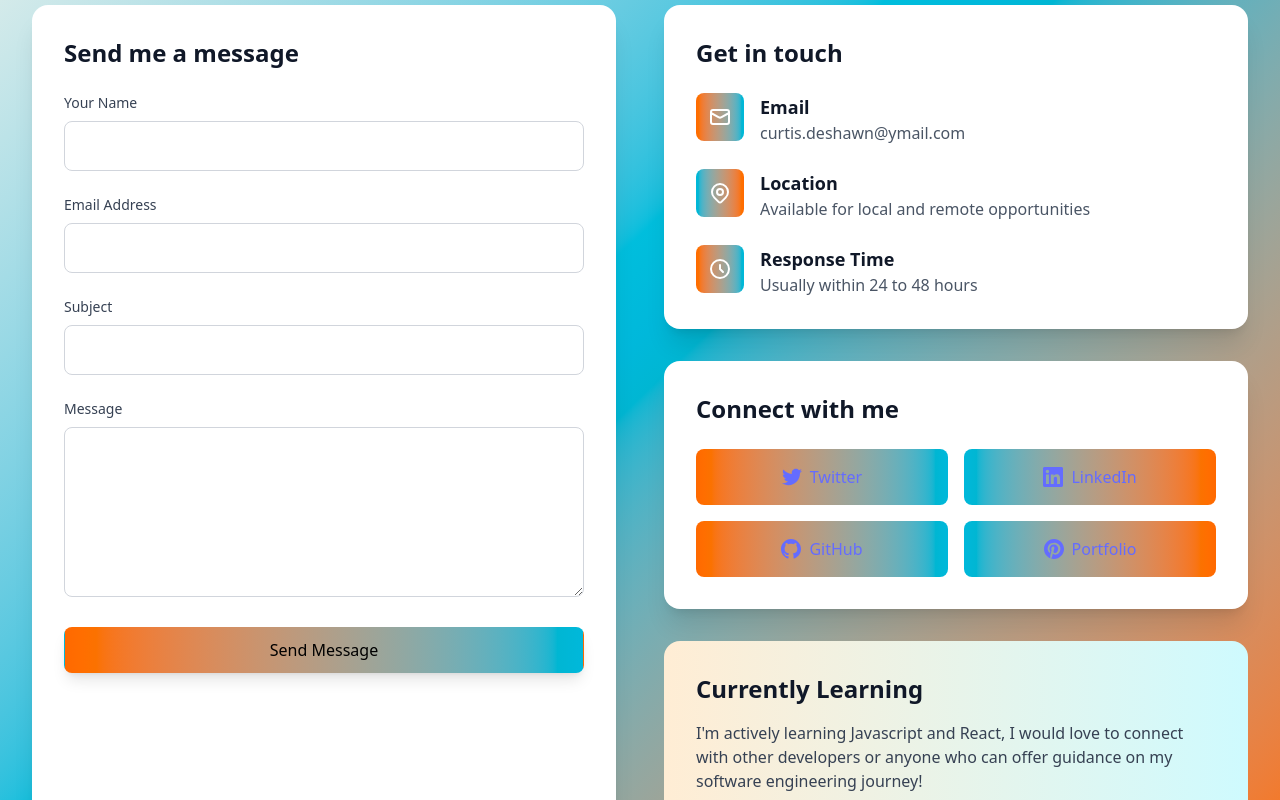
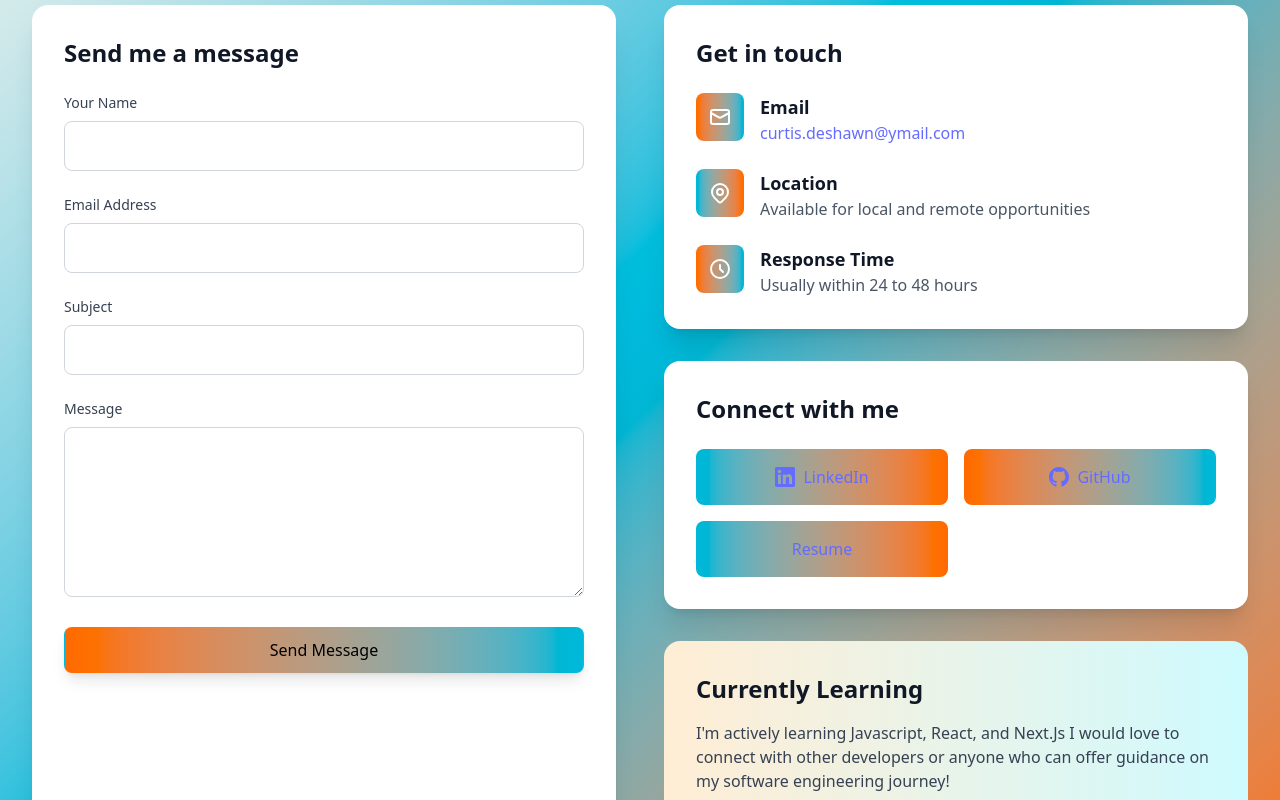
Before and after one commit to DefinitiveTechX23/Deshawn_C_Portfolio, a React (Vite) app in the folder frontend/: page /contact in a window 1280 px wide. Shown: the part 340-1140 px from the top of the page. Built offline with nearby package versions, Linux system fonts and the light colour scheme.

Commit message:
Update portfolio pages and add resume + image

```diff
--- a/frontend/src/pages/AboutPage.jsx
+++ b/frontend/src/pages/AboutPage.jsx
@@ -21,7 +21,7 @@ export default function AboutPage() {
           <div className="relative">
             <div className="bg-gradient-to-br from-orange-400 to-cyan-400 rounded-2xl p-1">
               <img
-                src="/images/deshawn-profile-pic.png"
+                src="images\Deshawn photo Glasses in the forest.png"
                 alt="Deshawn Curtis - Web Developer"
                 className="w-full max-h-[1000px] object-cover rounded-xl"
               />
@@ -41,6 +41,7 @@ export default function AboutPage() {
   { name: "CSS", level: "Intermediate", color: "from-cyan-400 to-cyan-600" },
   { name: "JavaScript", level: "Learning", color: "from-orange-500 to-cyan-500" },
   { name: "React", level: "Beginner", color: "from-cyan-500 to-orange-500" },
+  { name: "Next.js", level: "Beginner", color: "from-orange-500 to-cyan-500" }
 ].map((skill, index) => (
             <div
               key={index}
@@ -83,6 +84,12 @@ export default function AboutPage() {
               phase: "Modern Development",
               title: "React Framework",
               description: "Recently began learning React to build modern, component-based user interfaces.",
+              status: "Learning",
+            },
+            {
+              phase: "Modern Development",
+              title: "Next.js",
+              description: "Currently learning Next.js to strengthen my React foundation and gain experience building production-ready, full-stack applications with server-side rendering and SEO optimization.",
               status: "Learning",
             },
             {
@@ -132,6 +139,11 @@ export default function AboutPage() {
         icon: "⚛️",
       },
       {
+        title: "Master Next.js",
+        description: "Gain expertise in Next.js to build fast, scalable, and SEO-friendly full-stack applications.",
+        icon: "🌐",
+      },
+      {
         title: "Build and Create Projects",
         description: "Create a portfolio of diverse projects that showcase my growing skills and creativity.",
         icon: "🚀",
@@ -143,7 +155,10 @@ export default function AboutPage() {
         icon: "✊🏿",
       },
     ].map((goal, index) => (
-            <div key={index} className="bg-white rounded-xl p-6 shadow-lg hover:shadow-xl transition-shadow">
+      <div
+        key={index}
+        className="bg-white rounded-xl p-6 shadow-lg hover:shadow-xl transition-shadow"
+      >
         <div className="text-4xl mb-4">{goal.icon}</div>
         <h3 className="text-xl font-semibold mb-3">{goal.title}</h3>
         <p className="text-gray-600">{goal.description}</p>
--- a/frontend/src/pages/ContactPage.jsx
+++ b/frontend/src/pages/ContactPage.jsx
@@ -132,7 +132,12 @@ export default function ContactPage() {
                   </div>
                   <div>
                     <h3 className="text-lg font-semibold text-gray-900">Email</h3>
-                    <p className="text-gray-600">curtis.deshawn@ymail.com</p>
+                    <a
+                      href="mailto:curtis.deshawn@ymail.com"
+                      className="text-blue-600 hover:underline"
+                    >
+                      curtis.deshawn@ymail.com
+                    </a>
                   </div>
                 </div>
 
@@ -182,18 +187,10 @@ export default function ContactPage() {
             <div className="bg-white rounded-2xl shadow-xl p-8">
               <h2 className="text-2xl font-bold text-gray-900 mb-6">Connect with me</h2>
               <div className="grid grid-cols-2 gap-4">
-                <a
-                  href="#"
-                  className="flex items-center justify-center space-x-2 bg-gradient-to-r from-orange-500 to-cyan-500 text-white p-4 rounded-lg hover:from-orange-600 hover:to-cyan-600 transition-all duration-300"
-                >
-                  <svg className="w-5 h-5" fill="currentColor" viewBox="0 0 24 24">
-                    <path d="M24 4.557c-.883.392-1.832.656-2.828.775 1.017-.609 1.798-1.574 2.165-2.724-.951.564-2.005.974-3.127 1.195-.897-.957-2.178-1.555-3.594-1.555-3.179 0-5.515 2.966-4.797 6.045-4.091-.205-7.719-2.165-10.148-5.144-1.29 2.213-.669 5.108 1.523 6.574-.806-.026-1.566-.247-2.229-.616-.054 2.281 1.581 4.415 3.949 4.89-.693.188-1.452.232-2.224.084.626 1.956 2.444 3.379 4.6 3.419-2.07 1.623-4.678 2.348-7.29 2.04 2.179 1.397 4.768 2.212 7.548 2.212 9.142 0 14.307-7.721 13.995-14.646.962-.695 1.797-1.562 2.457-2.549z" />
-                  </svg>
-                  <span>Twitter</span>
-                </a>
+
 
                 <a
-                  href="#"
+                  href="https://www.linkedin.com/in/deshawn-c"
                   className="flex items-center justify-center space-x-2 bg-gradient-to-r from-cyan-500 to-orange-500 text-white p-4 rounded-lg hover:from-cyan-600 hover:to-orange-600 transition-all duration-300"
                 >
                   <svg className="w-5 h-5" fill="currentColor" viewBox="0 0 24 24">
@@ -203,7 +200,7 @@ export default function ContactPage() {
                 </a>
 
                 <a
-                  href="#"
+                  href="https://github.com/DefinitiveTechX23"
                   className="flex items-center justify-center space-x-2 bg-gradient-to-r from-orange-500 to-cyan-500 text-white p-4 rounded-lg hover:from-orange-600 hover:to-cyan-600 transition-all duration-300"
                 >
                   <svg className="w-5 h-5" fill="currentColor" viewBox="0 0 24 24">
@@ -211,16 +208,16 @@ export default function ContactPage() {
                   </svg>
                   <span>GitHub</span>
                 </a>
-
                 <a
-                  href="#"
+                  href="/Deshawn's Web Dev Resume.pdf"
+                  target="_blank"
+                  rel="noopener noreferrer"
                   className="flex items-center justify-center space-x-2 bg-gradient-to-r from-cyan-500 to-orange-500 text-white p-4 rounded-lg hover:from-cyan-600 hover:to-orange-600 transition-all duration-300"
                 >
-                  <svg className="w-5 h-5" fill="currentColor" viewBox="0 0 24 24">
-                    <path d="M12.017 0C5.396 0 .029 5.367.029 11.987c0 5.079 3.158 9.417 7.618 11.174-.105-.949-.199-2.403.041-3.439.219-.937 1.406-5.957 1.406-5.957s-.359-.72-.359-1.781c0-1.663.967-2.911 2.168-2.911 1.024 0 1.518.769 1.518 1.688 0 1.029-.653 2.567-.992 3.992-.285 1.193.6 2.165 1.775 2.165 2.128 0 3.768-2.245 3.768-5.487 0-2.861-2.063-4.869-5.008-4.869-3.41 0-5.409 2.562-5.409 5.199 0 1.033.394 2.143.889 2.741.099.12.112.225.085.345-.09.375-.293 1.199-.334 1.363-.053.225-.172.271-.402.165-1.495-.69-2.433-2.878-2.433-4.646 0-3.776 2.748-7.252 7.92-7.252 4.158 0 7.392 2.967 7.392 6.923 0 4.135-2.607 7.462-6.233 7.462-1.214 0-2.357-.629-2.75-1.378l-.748 2.853c-.271 1.043-1.002 2.35-1.492 3.146C9.57 23.812 10.763 24.009 12.017 24c6.624 0 11.99-5.367 11.99-11.988C24.007 5.367 18.641.001 12.017.001z" />
-                  </svg>
-                  <span>Portfolio</span>
+                  <span>Resume</span>
                 </a>
+
+
               </div>
             </div>
 
@@ -228,11 +225,11 @@ export default function ContactPage() {
             <div className="bg-gradient-to-r from-orange-100 to-cyan-100 rounded-2xl p-8">
               <h2 className="text-2xl font-bold text-gray-900 mb-4">Currently Learning</h2>
               <p className="text-gray-700 mb-4">
-                I'm actively learning Javascript and React, I would love to connect with other developers or anyone who can offer
+                I'm actively learning Javascript, React, and Next.Js I would love to connect with other developers or anyone who can offer
                 guidance on my software engineering journey!
               </p>
               <div className="flex flex-wrap gap-2">
-                {["React", "JavaScript ES6+", "CSS Grid", "Responsive Design"].map((skill, index) => (
+                {["React", "Next.js", "JavaScript", "CSS", "Tailwind", "Responsive Design"].map((skill, index) => (
                   <span key={index} className="bg-white text-gray-700 px-3 py-1 rounded-full text-sm font-medium">
                     {skill}
                   </span>
--- a/frontend/src/pages/HomePage.jsx
+++ b/frontend/src/pages/HomePage.jsx
@@ -1,7 +1,7 @@
 import { Link } from "react-router-dom";
 import { Button } from "@/components/ui/button";
 import { Card, CardContent } from "@/components/ui/card";
-import { ArrowRight, Code, Palette, Zap } from "lucide-react";
+import { ArrowRight, Code, Palette, Zap, Globe } from "lucide-react";
 
 export default function HomePage() {
   return (
@@ -16,8 +16,8 @@ export default function HomePage() {
               a Software <span className="text-secondary">Developer</span>
             </h1>
             <p className="text-xl sm:text-2xl text-muted-foreground mb-8 max-w-3xl mx-auto leading-relaxed">
-              My goal is to create cool, functional, as well as aesthetically pleasing digital experiences and applications. Currently on a journey to master HTML, CSS,
-              JavaScript, and React to build amazing digital creations.
+              My goal is to create cool, functional, as well as aesthetically pleasing digital experiences and applications.
+              Currently on a journey to master HTML, CSS, JavaScript, React, and Next.js to build amazing digital creations.
             </p>
             <div className="flex flex-col sm:flex-row gap-4 justify-center items-center">
               <Button asChild size="lg" className="bg-primary hover:bg-primary/90 text-lg px-8 py-6">
@@ -48,25 +48,29 @@ export default function HomePage() {
       <section className="py-24 bg-gradient-to-r from-card via-background to-card w-full bg-sky-300">
         <div className="w-full px-4 sm:px-6 lg:px-8">
           <div className="text-center mb-16">
-            <h2 className="text-3xl sm:text-4xl font-bold text-foreground mb-4">What I'm Learning, Creating, & Coding</h2>
+            <h2 className="text-3xl sm:text-4xl font-bold text-foreground mb-4">
+              What I'm Learning, Creating, & Coding
+            </h2>
             <p className="text-xl text-muted-foreground max-w-2xl mx-auto">
               Developing skills in modern web technologies to create exceptional user experiences you won't find anywhere else
             </p>
           </div>
 
-          <div className="grid md:grid-cols-3 gap-8 w-full">
+          <div className="grid md:grid-cols-4 gap-8 w-full">
+            {/* Full Stack Development */}
             <Card className="border-border hover:border-primary/50 transition-colors duration-300 bg-card/80 backdrop-blur-sm ">
               <CardContent className="p-8 text-center ">
                 <div className="w-16 h-16 bg-primary/15 rounded-full flex items-center justify-center mx-auto mb-6 bg-sky-300">
                   <Code className="h-8 w-8 text-primary bg-sky-300" />
                 </div>
-                <h3 className="text-xl font-semibold text-foreground mb-4 bg-sky-300">Frontend Development</h3>
+                <h3 className="text-xl font-semibold text-foreground mb-4 bg-sky-300">Full Stack Development</h3>
                 <p className="text-muted-foreground leading-relaxed bg-sky-300">
                   Mastering HTML, CSS, and JavaScript fundamentals while building responsive, interactive web applications.
                 </p>
               </CardContent>
             </Card>
 
+            {/* React Development */}
             <Card className="border-border hover:border-secondary/50 transition-colors duration-300 bg-card/80 backdrop-blur-sm">
               <CardContent className="p-8 text-center">
                 <div className="w-16 h-16 bg-secondary/15 rounded-full flex items-center justify-center mx-auto mb-6 bg-sky-300">
@@ -78,7 +82,19 @@ export default function HomePage() {
                 </p>
               </CardContent>
             </Card>
-
+            {/* Next.js Learning */}
+            <Card className="border-border hover:border-primary/50 transition-colors duration-300 bg-card/80 backdrop-blur-sm">
+              <CardContent className="p-8 text-center">
+                <div className="w-16 h-16 bg-primary/15 rounded-full flex items-center justify-center mx-auto mb-6 bg-sky-300">
+                  <Globe className="h-8 w-8 text-primary" />
+                </div>
+                <h3 className="text-xl font-semibold text-foreground mb-4 bg-sky-300">Next.js</h3>
+                <p className="text-muted-foreground leading-relaxed bg-sky-300">
+                  Expanding my React skills with Next.js to build fast, scalable, and SEO-friendly applications.
+                </p>
+              </CardContent>
+            </Card>
+            {/* Modern Web Tools */}
             <Card className="border-border hover:border-primary/50 transition-colors duration-300 bg-card/80 backdrop-blur-sm">
               <CardContent className="p-8 text-center">
                 <div className="w-16 h-16 bg-accent/15 rounded-full flex items-center justify-center mx-auto mb-6 bg-sky-300">
--- a/frontend/src/pages/ProjectsPage.jsx
+++ b/frontend/src/pages/ProjectsPage.jsx
@@ -26,7 +26,8 @@ export default function ProjectsPage() {
       category: "App Concept",
       technologies: ["UI/UX Design", "Concept Development"],
       status: "Completed",
-  link: "https://www.figma.com/design/6fOXZb5Ld7Sbn9tfhfzPQw/Flash-Feast-APP-HI-FI-Mock-Up?node-id=0-1&t=JWjirdGXFM12xvHL-1",
+      link:
+        "https://www.figma.com/design/6fOXZb5Ld7Sbn9tfhfzPQw/Flash-Feast-APP-HI-FI-Mock-Up?node-id=0-1&t=JWjirdGXFM12xvHL-1",
     },
     {
       id: 3,
@@ -38,13 +39,47 @@ export default function ProjectsPage() {
       technologies: ["HTML", "CSS", "JavaScript", "Pokemon API"],
       status: "Completed",
       link: "https://pokedexproject23.netlify.app/",
-}
+    },
+    {
+      id: 4,
+      title: "Tabs Component (In Progress)",
+      description:
+        "Building a reusable tabs component with React, Next.js, and Tailwind CSS to enhance UI interactivity.",
+      image: "/placeholder.svg",
+      category: "React/Next.js",
+      technologies: ["React", "Next.js", "Tailwind CSS"],
+      status: "In Progress",
+      link: "#",
+    },
+    {
+      id: 5,
+      title: "Project Manager Contact Page (In Progress)",
+      description:
+        "Developing a contact page for project managers using React, Next.js, and Tailwind CSS, focusing on accessibility and responsive design.",
+      image: "/placeholder.svg",
+      category: "React/Next.js",
+      technologies: ["React", "Next.js", "Tailwind CSS"],
+      status: "In Progress",
+      link: "#",
+    },
+    {
+      id: 6,
+      title: "Technical Lead – User Info Team",
+      description:
+        "Guided teammates through component design, API integration, and code reviews as the technical lead for the User Info Team on the Prometheus Capstone Project.",
+      image: "/placeholder.svg",
+      category: "Leadership",
+      technologies: ["React", "Next.js", "Team Leadership"],
+      status: "In Progress",
+      link: "#",
+    },
   ]
 
-  const categories = ["All", "HTML/CSS", "JavaScript", "App Concept"]
+  const categories = ["All", "HTML/CSS", "JavaScript", "App Concept", "React/Next.js", "Leadership"]
 
-  const filteredProjects =
-    activeFilter === "All" ? projects : projects.filter((project) => project.category === activeFilter)
+  const filteredProjects = activeFilter === "All"
+    ? projects
+    : projects.filter((project) => project.category === activeFilter)
 
   return (
     <div className="w-full bg-gradient-to-br from-orange-500 via-cyan-200 to-orange-400">
@@ -56,7 +91,7 @@ export default function ProjectsPage() {
           </h1>
           <p className="text-xl lg:text-2xl text-gray-700">
             Here are the projects I've built during my web development journey, from bootcamp foundations to hackathon
-            concepts and API integrations.
+            concepts, API integrations, and ongoing React/Next.js development.
           </p>
         </div>
       </section>
@@ -133,6 +168,7 @@ export default function ProjectsPage() {
                     ))}
                   </div>
 
+                  {project.link !== "#" && (
                     <div className="flex items-center justify-between">
                       <a
                         href={project.link}
@@ -149,6 +185,7 @@ export default function ProjectsPage() {
                         </svg>
                       </a>
                     </div>
+                  )}
                 </div>
               </div>
             ))}
@@ -163,6 +200,7 @@ export default function ProjectsPage() {
             Current Learning <span className="text-cyan-500">Focus</span>
           </h2>
           <div className="grid md:grid-cols-2 gap-8 lg:gap-12">
+            {/* Next Projects */}
             <div className="bg-white rounded-xl p-6 shadow-lg">
               <h3 className="text-xl font-semibold text-gray-900 mb-4">Next Projects</h3>
               <ul className="text-left space-y-2 text-gray-600">
@@ -170,8 +208,11 @@ export default function ProjectsPage() {
                 <li>• Full-Stack Web Application</li>
                 <li>• Advanced API Integration Projects</li>
                 <li>• Interactive JavaScript Games</li>
+                <li>• Next.js Application Development</li>
               </ul>
             </div>
+
+            {/* Skills I'm Developing */}
             <div className="bg-white rounded-xl p-6 shadow-lg">
               <h3 className="text-xl font-semibold text-gray-900 mb-4">Skills I'm Developing</h3>
               <ul className="text-left space-y-2 text-gray-600">
@@ -179,6 +220,7 @@ export default function ProjectsPage() {
                 <li>• Modern JavaScript (ES6+)</li>
                 <li>• API Integration and Fetch</li>
                 <li>• Responsive Web Design</li>
+                <li>• Next.js (Server-Side Rendering, Static Site Generation, API Routes, File-Based Routing)</li>
               </ul>
             </div>
           </div>
```
Also changed, not shown: frontend/public/images/Deshawn photo Glasses in the forest.png (added), 1 other file (tests, documents, lock files or other folders). Lines whose indentation alone changed are shown as unchanged.
